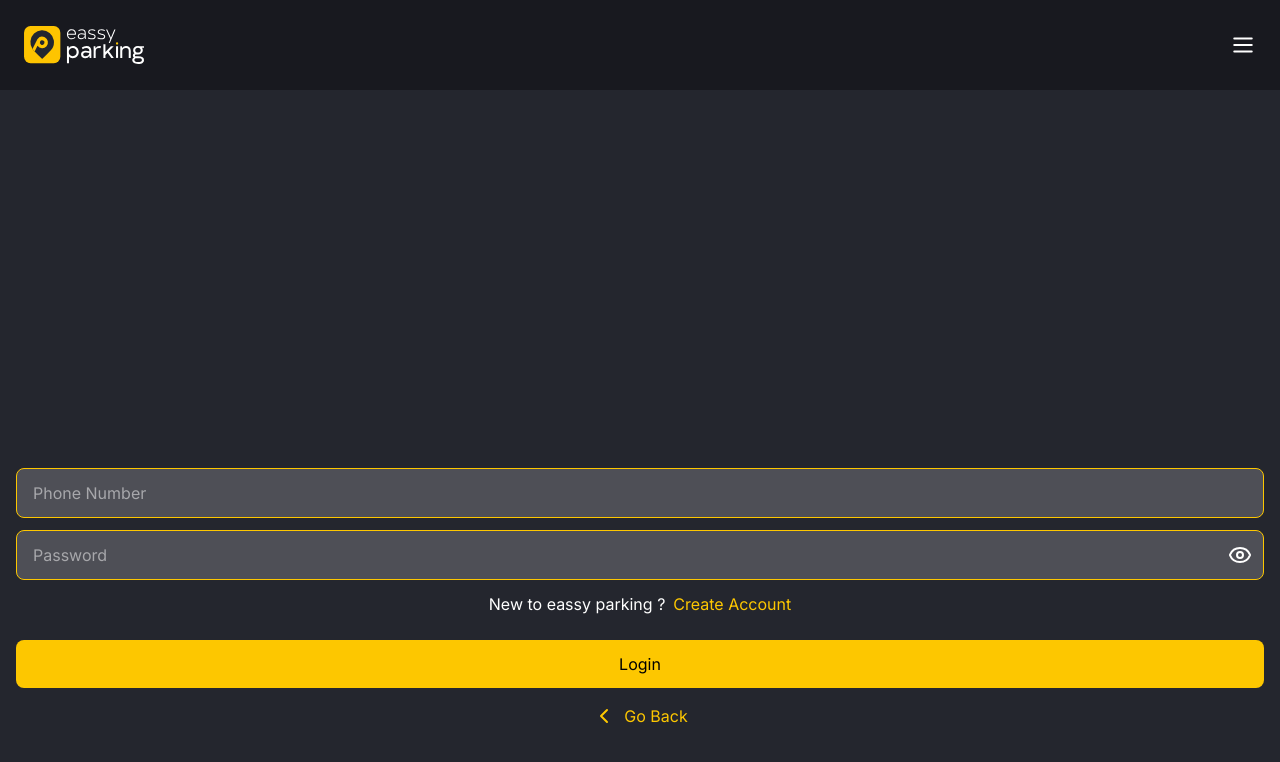
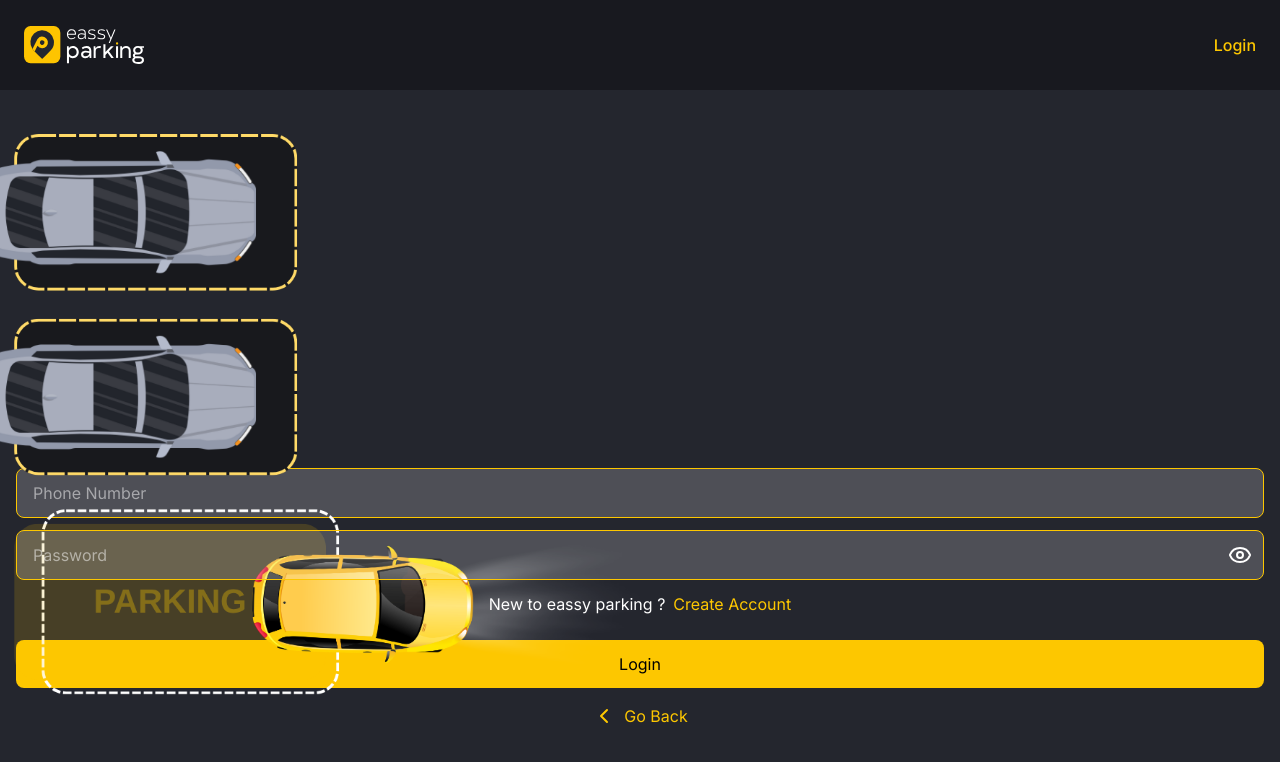
Before and after one commit to sanjitsingha/parking-proto, a Next.js app: page /login in a window 1280 px wide. Shown: the top 762 px of the page. Built offline with nearby package versions, Linux system fonts and the light colour scheme; no server answers; what @supabase/auth-helpers-nextjs would draw is missing.

Commit message:
added images in login

```diff
--- a/src/app/_components/Navbar2.jsx
+++ b/src/app/_components/Navbar2.jsx
@@ -1,5 +1,5 @@
 "use client";
-import { Menu, X } from "lucide-react";
+import { Menu, User2, UserCircle, X } from "lucide-react";
 import React, { useState, useEffect, useRef } from "react";
 import Link from "next/link";
 import { useAuthStore } from "../store/useAuthStore";
@@ -10,39 +10,11 @@ import { useRouter } from "next/navigation";
 const Navbar2 = () => {
   const router = useRouter();
   const { user } = useAuthStore();
-  const [navExpanded, setnavExpanded] = useState(false);
-  const menuRef = useRef(null);
-
-  const toggleNav = () => {
-    setnavExpanded(!navExpanded);
-  };
-
-  const closeNav = () => {
-    setnavExpanded(false);
-  };
-
-  // 👇 Detect click outside menu
-  useEffect(() => {
-    const handleClickOutside = (event) => {
-      if (
-        menuRef.current &&
-        !menuRef.current.contains(event.target) &&
-        navExpanded
-      ) {
-        setnavExpanded(false);
-      }
-    };
-
-    document.addEventListener("mousedown", handleClickOutside);
-    return () => {
-      document.removeEventListener("mousedown", handleClickOutside);
-    };
-  }, [navExpanded]);
 
   const handleNavigate = () => {
     router.push("/explore");
   };
-
+  console.log(user);
   return (
     <div className="w-full fixed left-0 z-50 top-0 bg-[#18191F]">
       <nav className="w-full relative">
@@ -56,75 +28,25 @@ const Navbar2 = () => {
               height={80}
             />
           </div>
-          <button
-            onClick={toggleNav}
-            className="z-20 transition-all duration-150 ease-in-out"
-          >
-            {navExpanded ? (
-              <X
-                color="white"
-                className="transition-all duration-150 ease-in-out"
-                size={26}
-              />
-            ) : (
-              <Menu
-                color="white"
-                className="transition-all duration-150 ease-in-out"
-                size={26}
-              />
-            )}
-          </button>
-        </div>
-
-        <div
-          ref={menuRef} // 👈 ref added here
-          className={`w-full transition-all duration-400 ease-in-out flex flex-col absolute ${navExpanded
-              ? "-translate-y-[0] opacity-100"
-              : "-translate-y-[300px] opacity-0"
-            } border-t px-6 border-white/10 bg-[#18191f]`}
-        >
           {user ? (
-            <Link
-              href="/account"
-              onClick={closeNav}
-              className="text-white font-inter border-b py-2.5 border-white/5"
+            <div
+              onClick={() => {
+                router.push("/account");
+              }}
+              className="bg-blue-light p-2 rounded-full"
             >
-              My Account
-            </Link>
+              <User2 color="#FDC700" />
+            </div>
           ) : (
-            <Link
-              href="/login"
-              onClick={closeNav}
-              className="text-white font-inter border-b py-2.5 border-white/5"
+            <button
+              onClick={() => {
+                router.push("/login");
+              }}
+              className="text-yellow font-inter font-medium"
             >
               Login
-            </Link>
+            </button>
           )}
-
-          {user && (
-            <Link
-              href="/favourite"
-              onClick={closeNav}
-              className="text-white font-inter border-b py-2.5 border-white/5"
-            >
-              Space Wishlist
-            </Link>
-          )}
-
-          <Link
-            href="/"
-            onClick={closeNav}
-            className="text-white font-inter border-b py-2.5 border-white/5"
-          >
-            About
-          </Link>
-          <Link
-            href="/"
-            onClick={closeNav}
-            className="text-white font-inter border-b py-2.5 border-white/5"
-          >
-            Help
-          </Link>
         </div>
       </nav>
     </div>
--- a/src/app/explore/page.jsx
+++ b/src/app/explore/page.jsx
@@ -19,7 +19,7 @@ const page = () => {
                 Where ever you go
               </span>{" "}
               <br />
-              We are available!
+              Parking follows!
             </h1>
           </div>
         </div>
--- a/src/app/login/page.jsx
+++ b/src/app/login/page.jsx
@@ -3,6 +3,8 @@ import React, { useEffect } from "react";
 import LoginUser from "../_components/LoginUser";
 import { usePathname, useRouter } from "next/navigation";
 import { useAuthStore } from "../store/useAuthStore";
+import CarParkingImage from "../../../public/png/login-screen-image.png";
+import Image from "next/image";
 
 const page = () => {
   const url = usePathname();
@@ -18,7 +20,15 @@ const page = () => {
   return (
     <div className="w-full h-[calc(100vh-90px)] bg-blue-light">
       <div className="w-full h-full p-4 flex flex-col font-inter">
-        <div className="flex-1 "></div>
+        <div className="flex-1 pt-7 relative ">
+          <Image
+            className="absolute -left-18  "
+            alt="hero-image"
+            src={CarParkingImage}
+            width={800}
+            height={800}
+          />
+        </div>
         <div className="w-full pb-10">
           <LoginUser />
         </div>
--- a/src/app/page.js
+++ b/src/app/page.js
@@ -12,14 +12,15 @@ export default function Home() {
       <div className="w-full bg-[#24262e] flex pt-30  p-4  h-[calc(100vh-90px)]">
         <div className="w-full text-center ">
           <h2 className="text-3xl text-white leading-10 font-inter">
-            Book a cab with <br />{" "}
+            Find Your
+            <br />{" "}
             <span className="font-semibold text-yellow-400">
-              Zero Commission
+              Perfect Parking Spot in Seconds
             </span>
           </h2>
           <p className="text-white/60 mt-6 text-sm font-inter">
-            Lorem ipsum dolor sit amet consectetur adipisicing elit Quisquam,
-            lorem ipsum dolor Quisquam, lorem ipsum dolor.
+            No more wasting time searching for parking. Eassy Parking helps you
+            quickly find and reserve nearby spaces with just one tap.
           </p>
           <button
             onClick={handlepush}
```
Also changed, not shown: public/png/login-screen-image.png (added).
